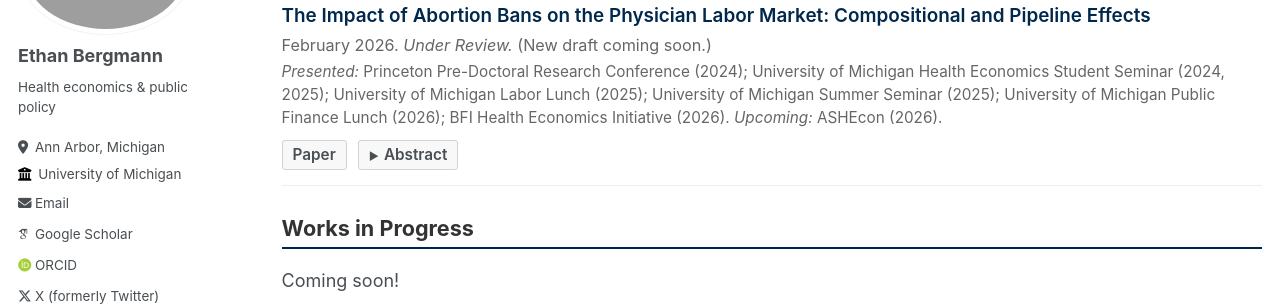
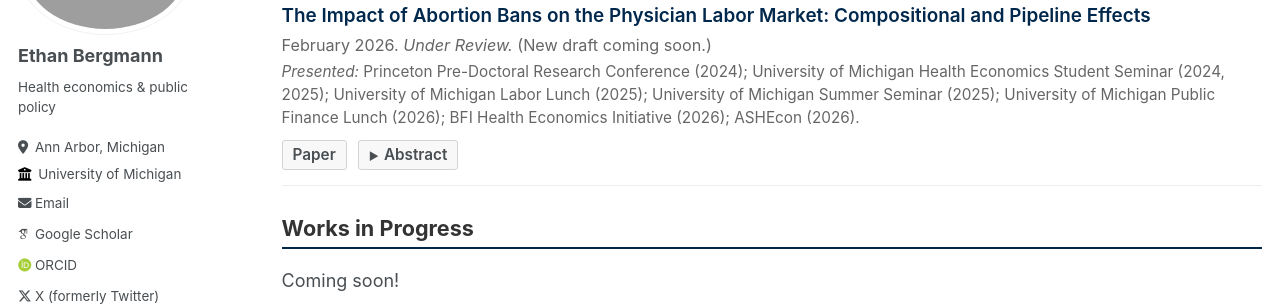
Before and after one commit to ethankbergmann/ethankbergmann.github.io, a Jekyll site: the page built from _pages/works_in_progress.md, in a window 1280 px wide and 1320 px high. Shown: the part 205-511 px from the top of the window. Built offline with Jekyll 4.4.1, drawn with Linux system fonts in a browser that asks for light colours; some web fonts are replaced.

Commit message:
Move ASHEcon (2026) from upcoming to presented talks
Co-Authored-By: Claude Sonnet 5 <noreply@anthropic.com>

```diff
--- a/_pages/works_in_progress.md
+++ b/_pages/works_in_progress.md
@@ -12,7 +12,7 @@ author_profile: true
     <a href="http://ssrn.com/abstract=6258355">The Impact of Abortion Bans on the Physician Labor Market: Compositional and Pipeline Effects</a>
   </div>
   <div class="paper-details">February 2026. <em>Under Review.</em> (New draft coming soon.)</div>
-  <div class="paper-details" style="font-size: 0.85em;"><em>Presented:</em> Princeton Pre-Doctoral Research Conference (2024); University of Michigan Health Economics Student Seminar (2024, 2025); University of Michigan Labor Lunch (2025); University of Michigan Summer Seminar (2025); University of Michigan Public Finance Lunch (2026); BFI Health Economics Initiative (2026). <em>Upcoming:</em> ASHEcon (2026).</div>
+  <div class="paper-details" style="font-size: 0.85em;"><em>Presented:</em> Princeton Pre-Doctoral Research Conference (2024); University of Michigan Health Economics Student Seminar (2024, 2025); University of Michigan Labor Lunch (2025); University of Michigan Summer Seminar (2025); University of Michigan Public Finance Lunch (2026); BFI Health Economics Initiative (2026); ASHEcon (2026).</div>
   <div class="paper-links">
     <a href="http://ssrn.com/abstract=6258355" target="_blank">Paper</a>
     <span class="abstract-toggle" onclick="toggleAbstract(this)">Abstract</span>
```
